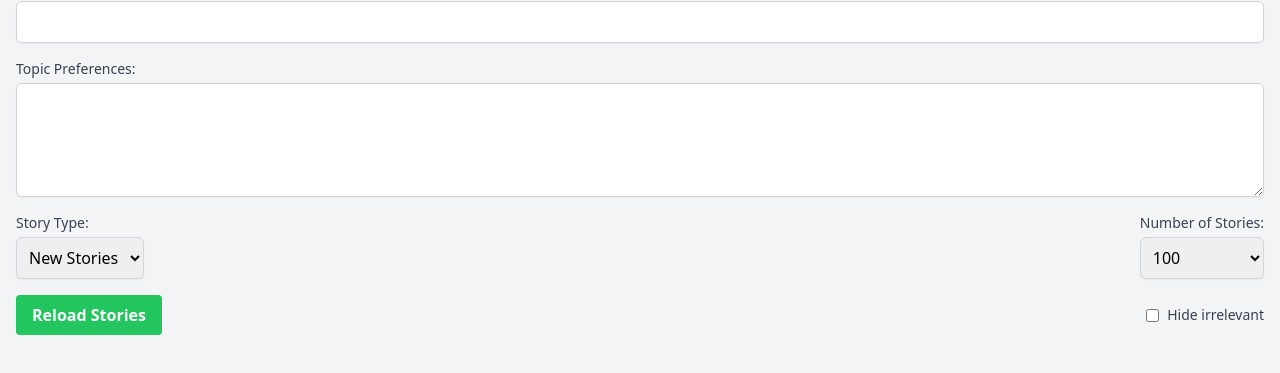
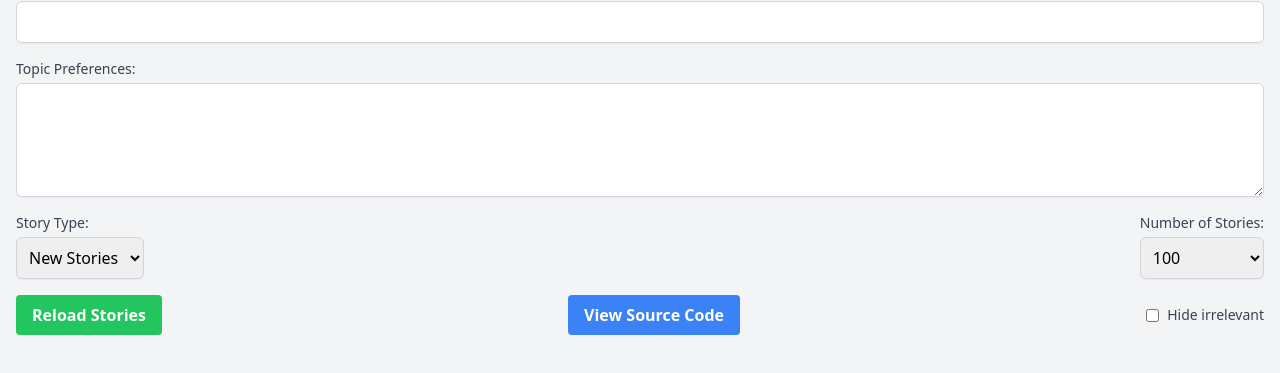
Before and after one commit to CodeFromAnywhere/hackernews-filter, a plain HTML site: page public/index.html in a window 1280 px wide. Shown: the part 115-488 px from the top of the page. Drawn offline with nearby package versions, Linux system fonts and the light colour scheme.

Commit message:
improvements

```diff
--- a/public/index.html
+++ b/public/index.html
@@ -46,6 +46,10 @@
                     class="bg-green-500 hover:bg-green-700 text-white font-bold py-2 px-4 rounded">
                     Reload Stories
                 </button>
+                <a href="https://github.com/CodeFromAnywhere/hackernews-filter/blob/main/public/index.html"
+                    target="_blank" class="bg-blue-500 hover:bg-blue-700 text-white font-bold py-2 px-4 rounded">
+                    View Source Code
+                </a>
                 <div class="flex items-center">
                     <input type="checkbox" id="hideIrrelevant" class="mr-2">
                     <label for="hideIrrelevant" class="text-sm font-medium text-gray-700">Hide irrelevant</label>
@@ -218,6 +222,7 @@ Answer with only 'true' or 'false'.`;
 
         // Initial display from cache
         displayStoriesFromCache();
+
     </script>
 </body>
 
```
